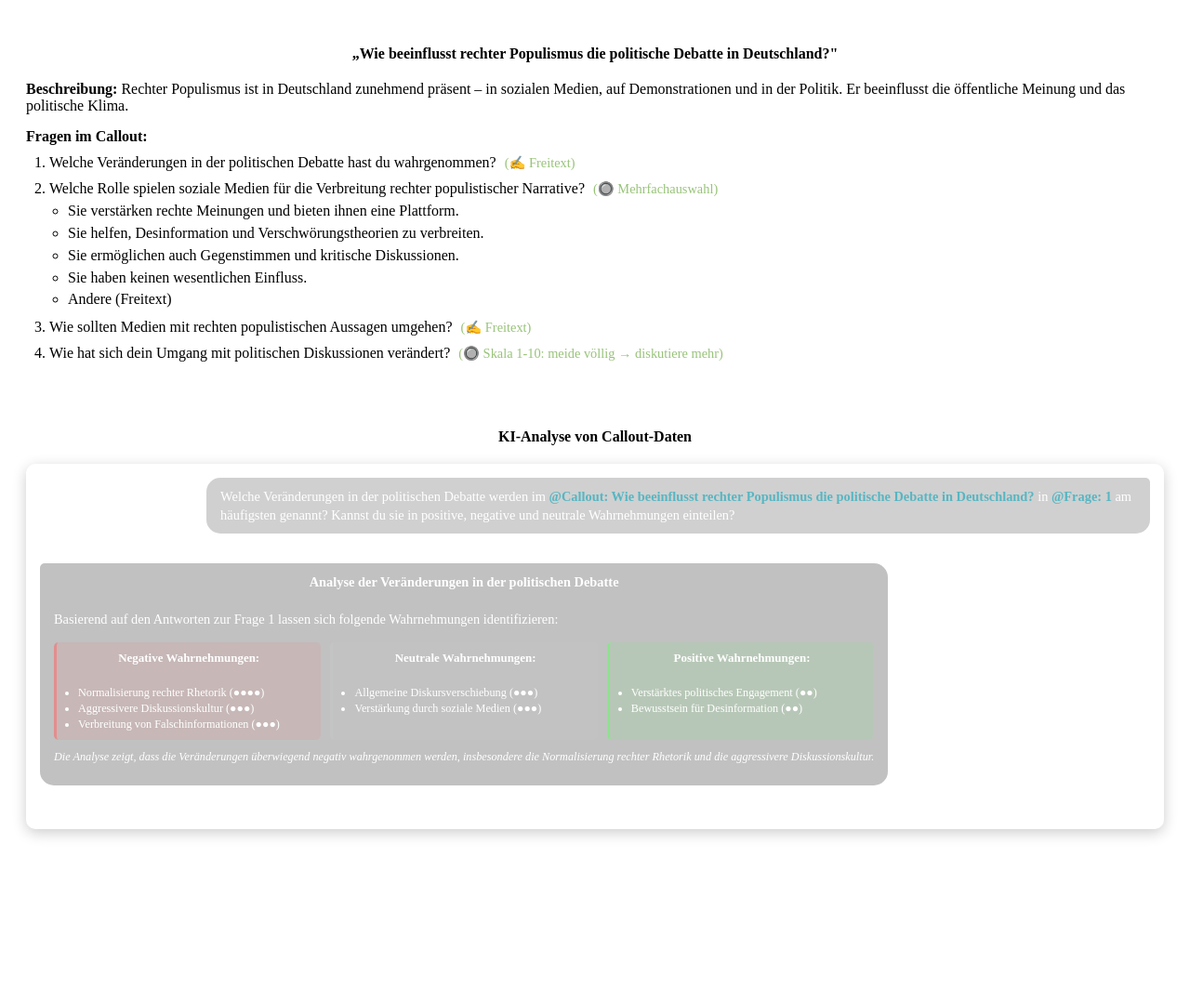
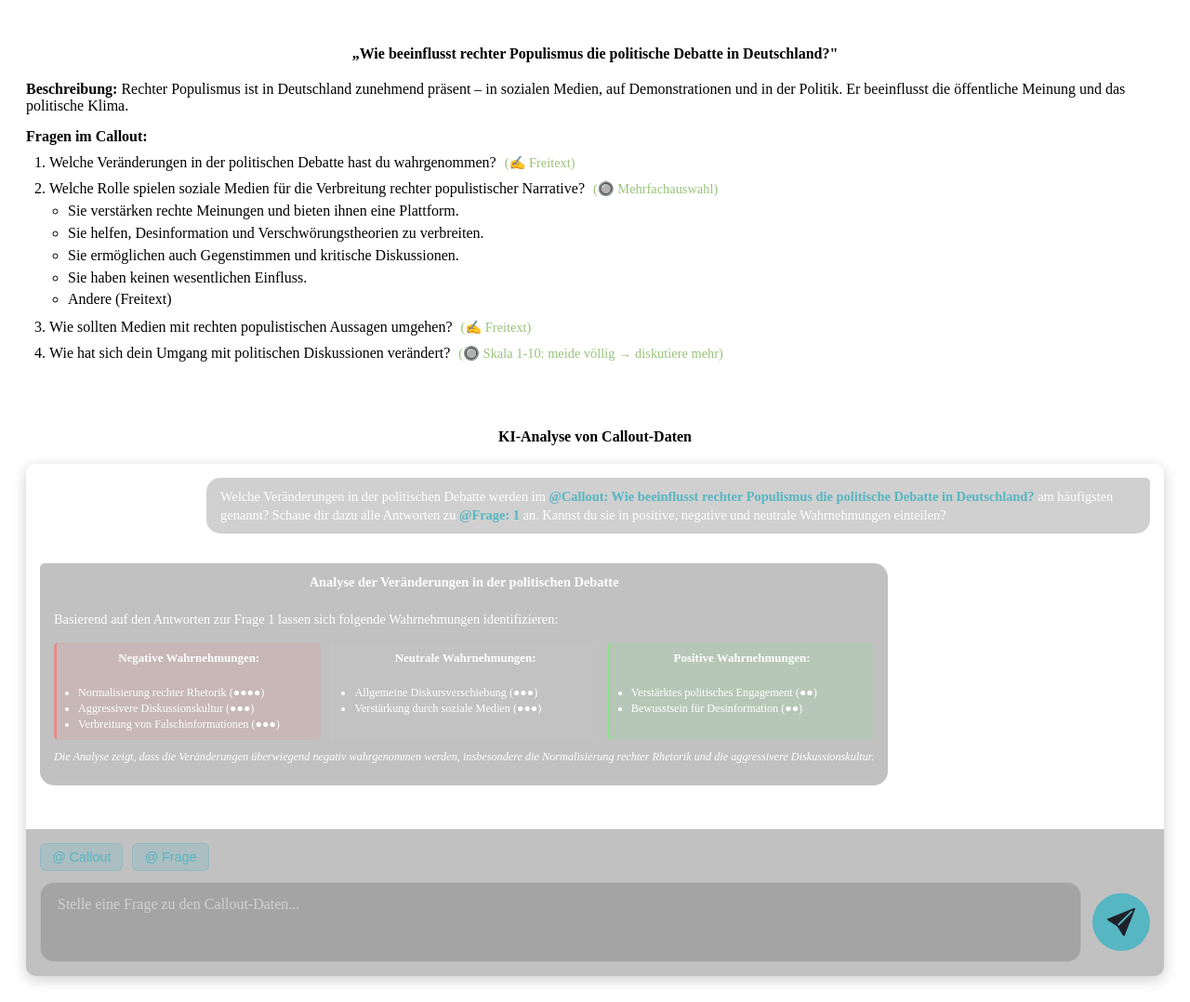
Before and after one commit to JumpLink/presentation-beabee-ai, a website built with Vite: page index.html in a window 1280 px wide. Shown: the whole page at 93% size. Before the commit the page ends 920 px from the top, so only its background shows below. Built offline with nearby package versions, Linux system fonts and the light colour scheme; what reveal.js would draw is missing.

Commit message:
Add chat input to slide 2

```diff
--- a/index.html
+++ b/index.html
@@ -105,10 +105,15 @@
             overflow: hidden;
             box-shadow: 0 4px 15px rgba(0, 0, 0, 0.2);
             margin-top: 10px;
+            display: flex;
+            flex-direction: column;
         }
 
         .chat-messages {
             padding: 15px;
+            flex: 1;
+            overflow-y: auto;
+            max-height: calc(100vh - 320px);
         }
 
         .message {
@@ -165,6 +170,89 @@
 
         .prompt-function:hover {
             text-decoration: underline;
+        }
+
+        /* Chat input styling */
+        .chat-input-container {
+            display: flex;
+            flex-direction: column;
+            padding: 15px;
+            background-color: rgba(50, 50, 50, 0.3);
+        }
+
+        .chat-toolbar {
+            display: flex;
+            margin-bottom: 12px;
+        }
+
+        .toolbar-button {
+            background-color: rgba(86, 182, 194, 0.2);
+            color: #56b6c2;
+            border: 1px solid rgba(86, 182, 194, 0.3);
+            border-radius: 6px;
+            padding: 6px 12px;
+            font-size: 0.9em;
+            margin-right: 10px;
+            cursor: pointer;
+            transition: all 0.2s;
+        }
+
+        .toolbar-button:hover {
+            background-color: rgba(86, 182, 194, 0.3);
+        }
+
+        .toolbar-button i {
+            margin-right: 4px;
+        }
+
+        .chat-input-wrapper {
+            display: flex;
+            align-items: flex-start;
+        }
+
+        .chat-input {
+            flex: 1;
+            background-color: rgba(100, 100, 100, 0.3);
+            border: 1px solid rgba(255, 255, 255, 0.2);
+            border-radius: 15px;
+            padding: 12px 18px;
+            color: #fff;
+            font-size: 1em;
+            outline: none;
+            min-height: 60px;
+            max-height: 120px;
+            resize: none;
+            font-family: inherit;
+            line-height: 1.4;
+        }
+
+        .chat-input::placeholder {
+            color: rgba(255, 255, 255, 0.5);
+        }
+
+        .send-button {
+            background-color: #56b6c2;
+            color: #1e2129;
+            border: none;
+            border-radius: 50%;
+            width: 62px;
+            height: 62px;
+            margin-left: 12px;
+            cursor: pointer;
+            display: flex;
+            align-items: center;
+            justify-content: center;
+            transition: all 0.2s;
+            align-self: center;
+        }
+
+        .send-button svg {
+            width: 30px;
+            height: 30px;
+        }
+
+        .send-button:hover {
+            background-color: #67c7d3;
         }
 
         /* Dropdown styling */
@@ -320,7 +408,7 @@
                                         <div class="dropdown-item">Klimawandel und persönliche Verantwortung</div>
                                         <div class="dropdown-item">Digitalisierung im Gesundheitswesen</div>
                                     </div>
-                                </span> in <span class="prompt-function" onclick="toggleDropdown(event, 'question-dropdown')">@Frage: 1
+                                </span> am häufigsten genannt? Schaue dir dazu alle Antworten zu <span class="prompt-function" onclick="toggleDropdown(event, 'question-dropdown')">@Frage: 1
                                     <div class="dropdown-content" id="question-dropdown">
                                         <div class="dropdown-header">Verfügbare Fragen:</div>
                                         <div class="dropdown-item active">1: Welche Veränderungen in der politischen Debatte hast du wahrgenommen?</div>
@@ -328,7 +416,7 @@
                                         <div class="dropdown-item">3: Wie sollten Medien mit rechten populistischen Aussagen umgehen?</div>
                                         <div class="dropdown-item">4: Wie hat sich dein Umgang mit politischen Diskussionen verändert?</div>
                                     </div>
-                                </span> am häufigsten genannt? Kannst du sie in positive, negative und neutrale Wahrnehmungen einteilen?
+                                </span> an. Kannst du sie in positive, negative und neutrale Wahrnehmungen einteilen?
                             </div>
                             <div class="message-time">10:42</div>
                         </div>
@@ -368,6 +456,25 @@
                                 <p class="conclusion">Die Analyse zeigt, dass die Veränderungen überwiegend negativ wahrgenommen werden, insbesondere die Normalisierung rechter Rhetorik und die aggressivere Diskussionskultur.</p>
                             </div>
                             <div class="message-time">10:43</div>
+                        </div>
+                    </div>
+
+                    <div class="chat-input-container">
+                        <div class="chat-toolbar">
+                            <button class="toolbar-button" onclick="insertPromptFunction('callout')">
+                                <i>@</i>Callout
+                            </button>
+                            <button class="toolbar-button" onclick="insertPromptFunction('frage')">
+                                <i>@</i>Frage
+                            </button>
+                        </div>
+                        <div class="chat-input-wrapper">
+                            <textarea class="chat-input" placeholder="Stelle eine Frage zu den Callout-Daten..." id="chat-input"></textarea>
+                            <button class="send-button" onclick="sendMessage()">
+                                <svg xmlns="http://www.w3.org/2000/svg" width="30" height="30" fill="currentColor" viewBox="0 0 16 16">
+                                    <path d="M15.964.686a.5.5 0 0 0-.65-.65L.767 5.855H.766l-.452.18a.5.5 0 0 0-.082.887l.41.26.001.002 4.995 3.178 3.178 4.995.002.002.26.41a.5.5 0 0 0 .886-.083l6-15Zm-1.833 1.89L6.637 10.07l-.215-.338a.5.5 0 0 0-.154-.154l-.338-.215 7.494-7.494 1.178-.471-.47 1.178Z"/>
+                                </svg>
+                            </button>
                         </div>
                     </div>
                 </div>
@@ -413,6 +520,50 @@
                 });
             });
         });
+
+        // Insert prompt function text into input field
+        function insertPromptFunction(type) {
+            const input = document.getElementById('chat-input');
+            let text = '';
+
+            if (type === 'callout') {
+                text = '@Callout: Wie beeinflusst rechter Populismus die politische Debatte in Deutschland? ';
+            } else if (type === 'frage') {
+                text = '@Frage: 1 ';
+            }
+
+            // Insert at cursor position or append
+            if (typeof input.selectionStart !== 'undefined') {
+                const startPos = input.selectionStart;
+                const endPos = input.selectionEnd;
+                input.value = input.value.substring(0, startPos) + text + input.value.substring(endPos);
+                input.selectionStart = input.selectionEnd = startPos + text.length;
+            } else {
+                input.value += text;
+            }
+
+            // Focus the input
+            input.focus();
+        }
+
+        // Send message (demo only)
+        function sendMessage() {
+            const input = document.getElementById('chat-input');
+            if (input.value.trim() !== '') {
+                // In a real app, this would send the message
+                // For demo purposes, just clear the input
+                input.value = '';
+                input.focus();
+            }
+        }
+
+        // Allow Enter key to send message
+        document.getElementById('chat-input').addEventListener('keypress', function(e) {
+            if (e.key === 'Enter' && !e.shiftKey) {
+                e.preventDefault();
+                sendMessage();
+            }
+        });
     </script>
 </body>
 </html>
```
